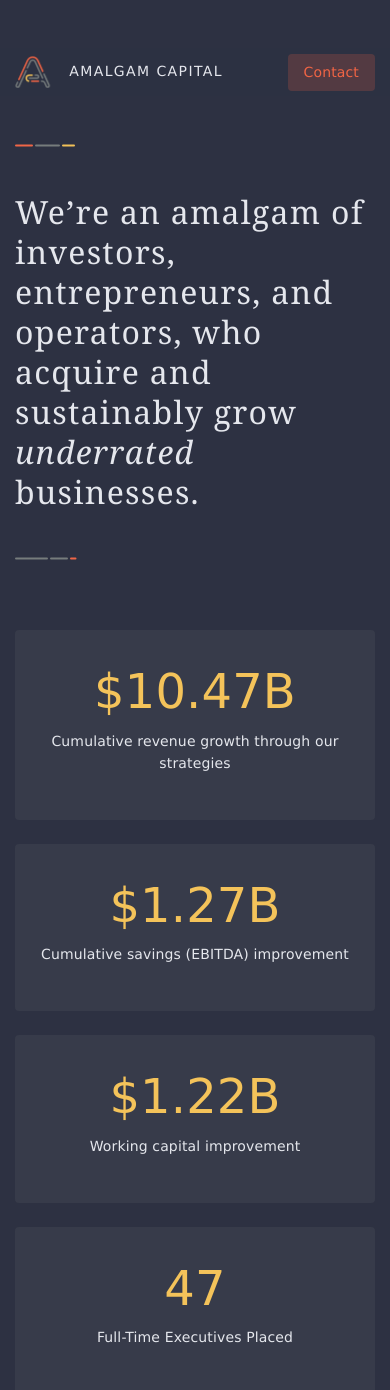
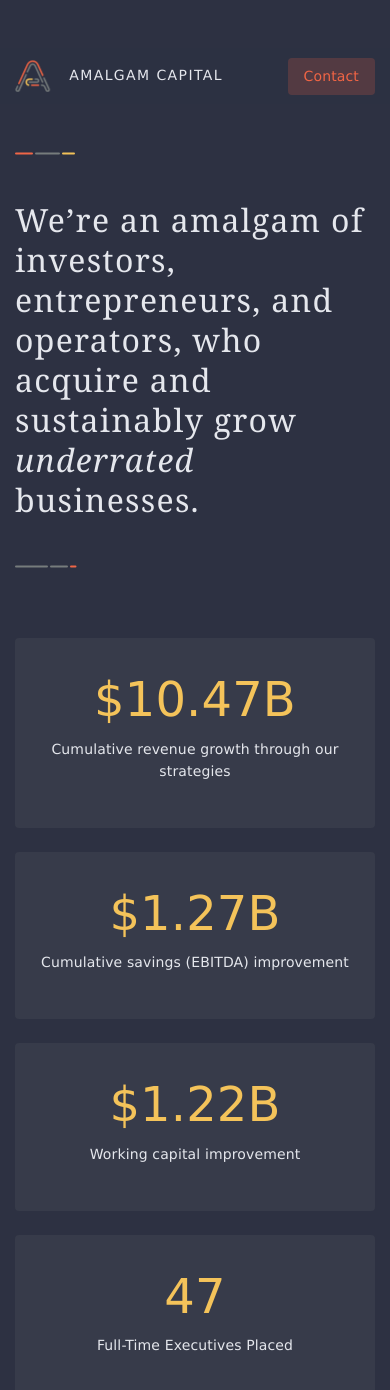
Before and after one commit to amalgam-capital/amalgam-capital.github.io, a Jekyll site: the page built from index.md, in a window 390 px wide and 1400 px high. Shown: the top 1390 px of the window. Built offline with Jekyll 4.4.1, drawn with Linux system fonts in a browser that asks for light colours; some web fonts are replaced.

Commit message:
Mobile Tweaks

```diff
--- a/_sass/_layout.scss
+++ b/_sass/_layout.scss
@@ -16,7 +16,7 @@
 	    font-weight: 500;
 	    font-size: 1em;
 	    display: block;
-	    margin: $section-spacing-tiny 0;;
+	    margin: ($section-spacing-small / 2) 0;;
 	    @include media-breakpoint-up(md) {
 		    font-size: 1.51em;
 		    margin: $section-spacing-small 0;
@@ -116,7 +116,9 @@
 	}
 	}
 	.mark {
+		@include media-breakpoint-up(md) {
 		float: right;
+		}
 		background: none;
 		max-width: 100px;
 		.stroke_one,.stroke_two,.stroke_three,.stroke_four,.stroke_five,.stroke_six,.stroke_seven {
```
Also changed, not shown: 2 other files.
